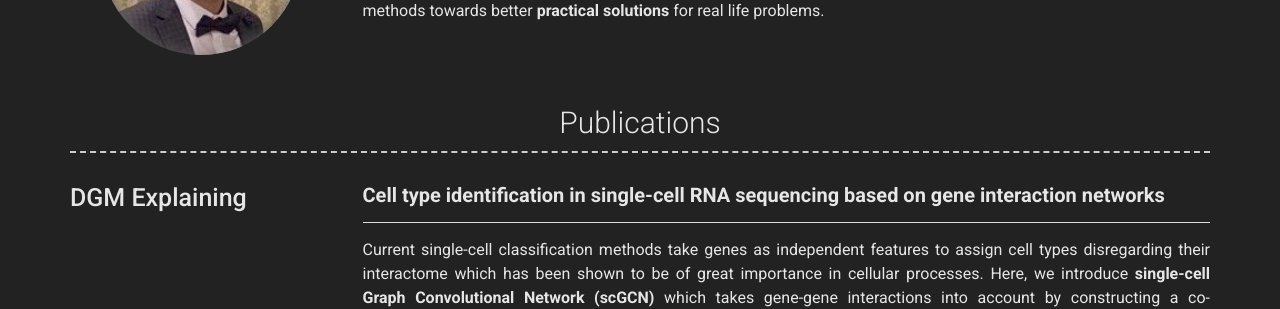
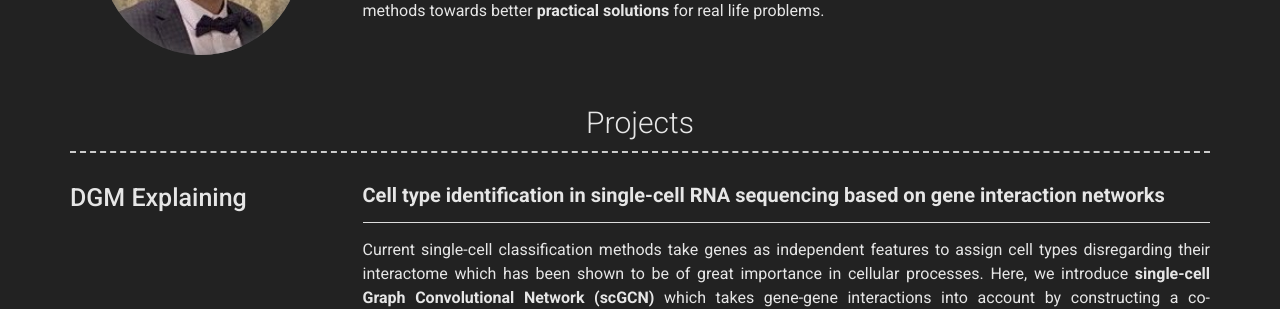
Before and after one commit to sfch1999/sfch1999.github.io, a Jekyll site: the page built from index.md, in a window 1280 px wide. Shown: the part 424-733 px from the top of the page. Built offline with Jekyll 4.4.1, drawn with Linux system fonts in a browser that asks for light colours; nearby versions of some CDN libraries.

Commit message:
pic addinga

```diff
--- a/_config.yml
+++ b/_config.yml
@@ -53,7 +53,7 @@ about_content: | # this will include new lines to allow paragraphs
   these new methods towards better **practical solutions** for real life problems.
 
 # Projects Section
-projects_title: Publications #(Use this to override about projects section title)
+projects_title: Projects #(Use this to override about projects section title)
 
 # Experience Section
 # experience_title: Experience #(Use this to override about experience section title)
--- a/_data/projects.yml
+++ b/_data/projects.yml
@@ -1,6 +1,6 @@
 # Project template
 - name: DGM Explaining
-  image: assets/DGM.png
+  image: assets/papyon.jpeg
   description: | # this will include new lines to allow paragraphs
     ## **Cell type identification in single-cell RNA sequencing based on gene interaction networks**
 
```
